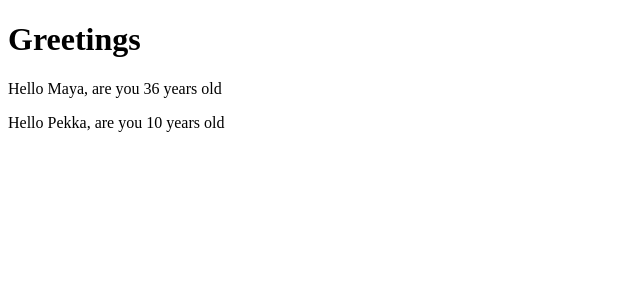
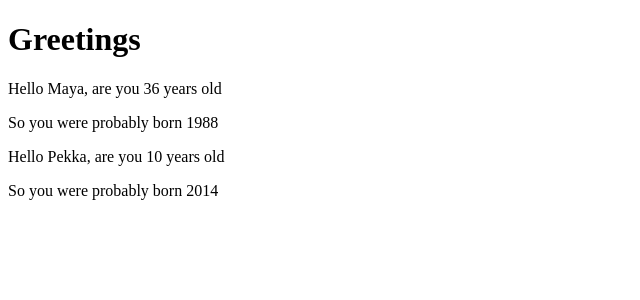
Before and after one commit to henkkapoika/Angular-etc, a React (Vite) app in the folder React/part1/part1/: page / in a window 1280 px wide. Shown: the top 300 px of the page, without its empty margins (0-640 px from the left). Built offline with nearby package versions, Linux system fonts and the light colour scheme.

Commit message:
tutorial

```diff
--- a/React/part1/part1/src/App.jsx
+++ b/React/part1/part1/src/App.jsx
@@ -1,12 +1,14 @@
-const Hello = (props) => {
-  console.log(props)
+
+const Hello = ({ name, age }) => {
+  const bornYear = () => new Date().getFullYear() - age
+
   return (
     <div>
-      <p>Hello {props.name}, are you {props.age} years old</p>
+      <p>Hello {name}, are you {age} years old</p>
+      <p>So you were probably born {bornYear()}</p>
     </div>
   )
 }
-
 
 
 const App = () => {
```
Also changed, not shown: 1 other file (tests, documents, lock files or other folders).
